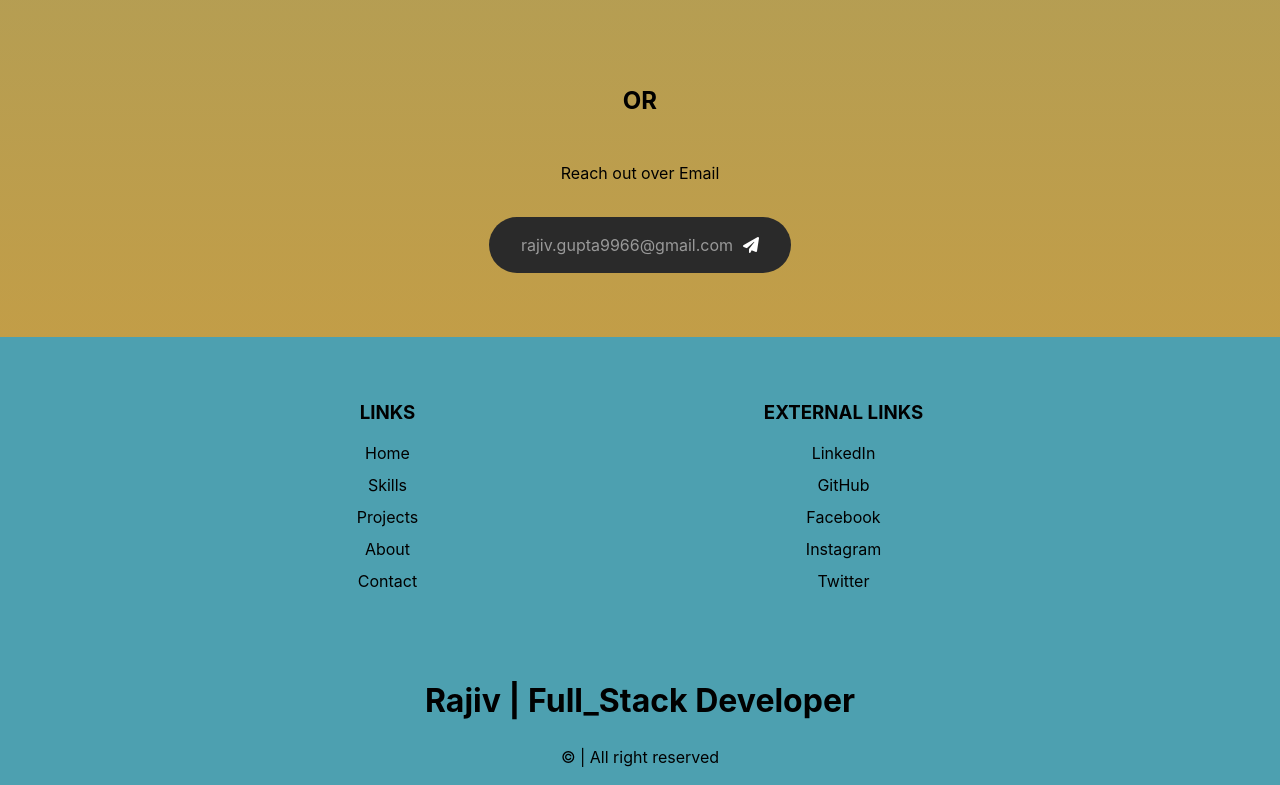
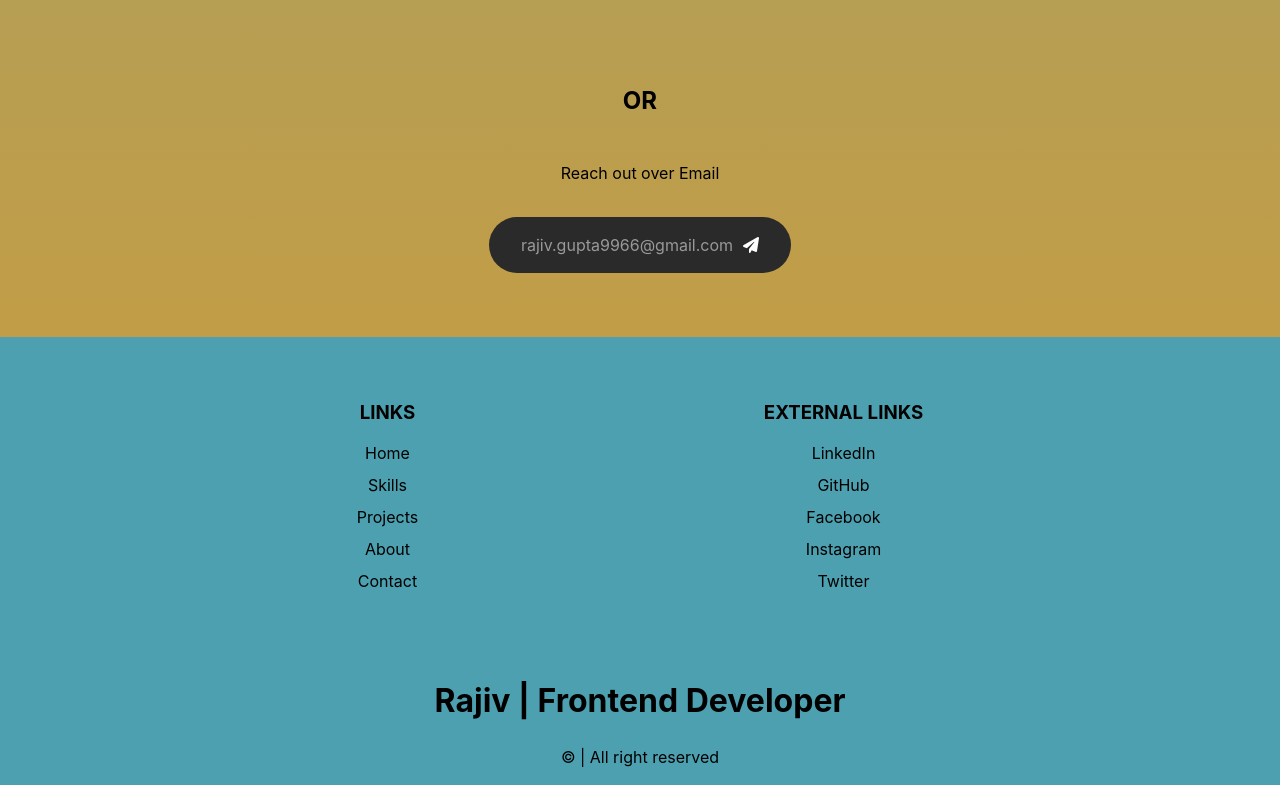
Before and after one commit to rajivgupta1/Final_Personal_website, a React (Create React App) app: page / in a window 1280 px wide. Shown: the part 2778-3563 px from the top of the page. Built offline with nearby package versions, Linux system fonts and the light colour scheme.

Commit message:
Update Footer.js

```diff
--- a/src/Components/Footer/Footer.js
+++ b/src/Components/Footer/Footer.js
@@ -52,7 +52,7 @@ const Footer = () => {
           </div>
 
           <div className="footer-bottom flex">
-            <h1>Rajiv | Full_Stack Developer</h1>
+            <h1>Rajiv | Frontend Developer</h1>
 
             <p>&copy; | All right reserved</p>
 
```
